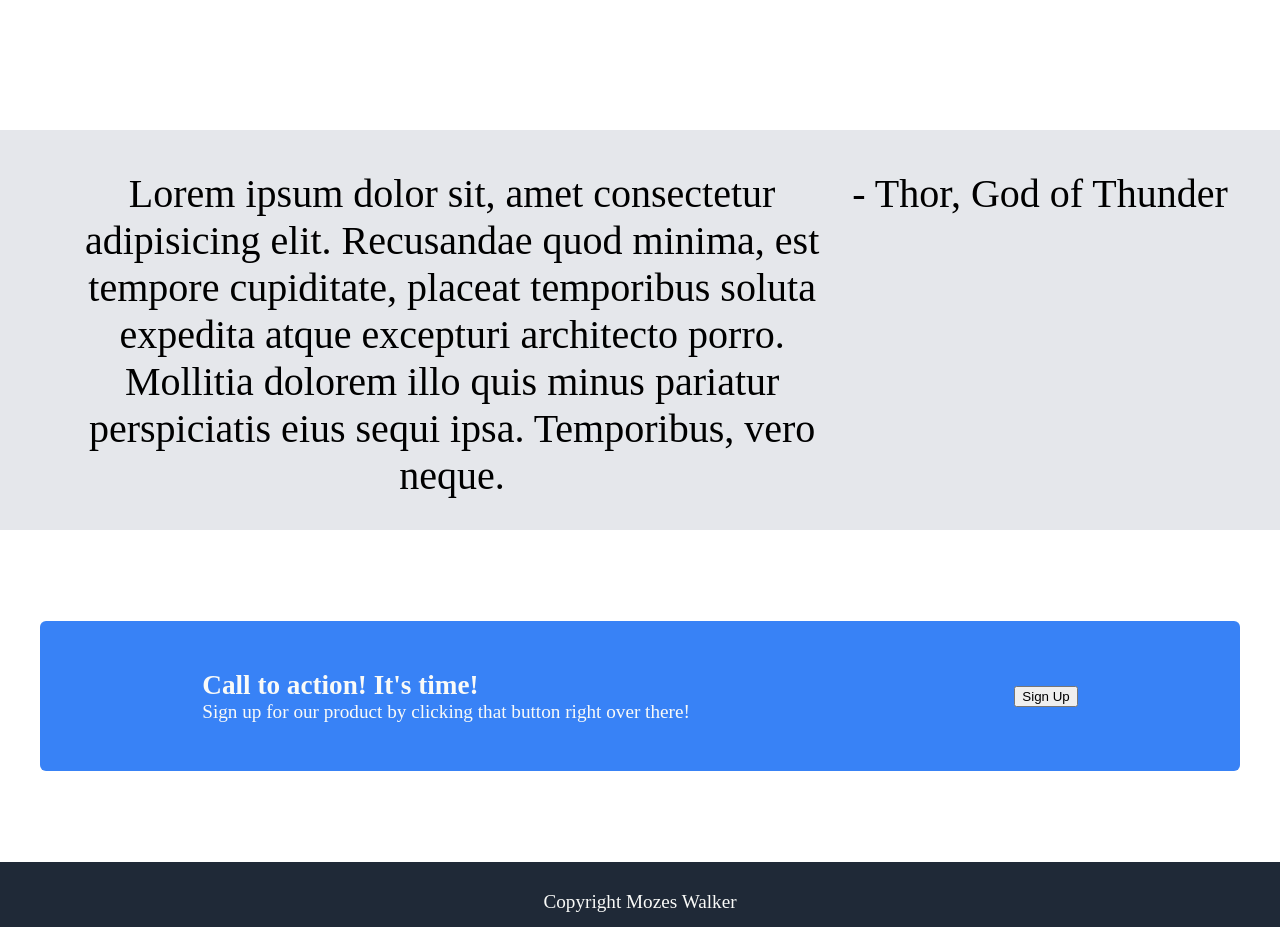
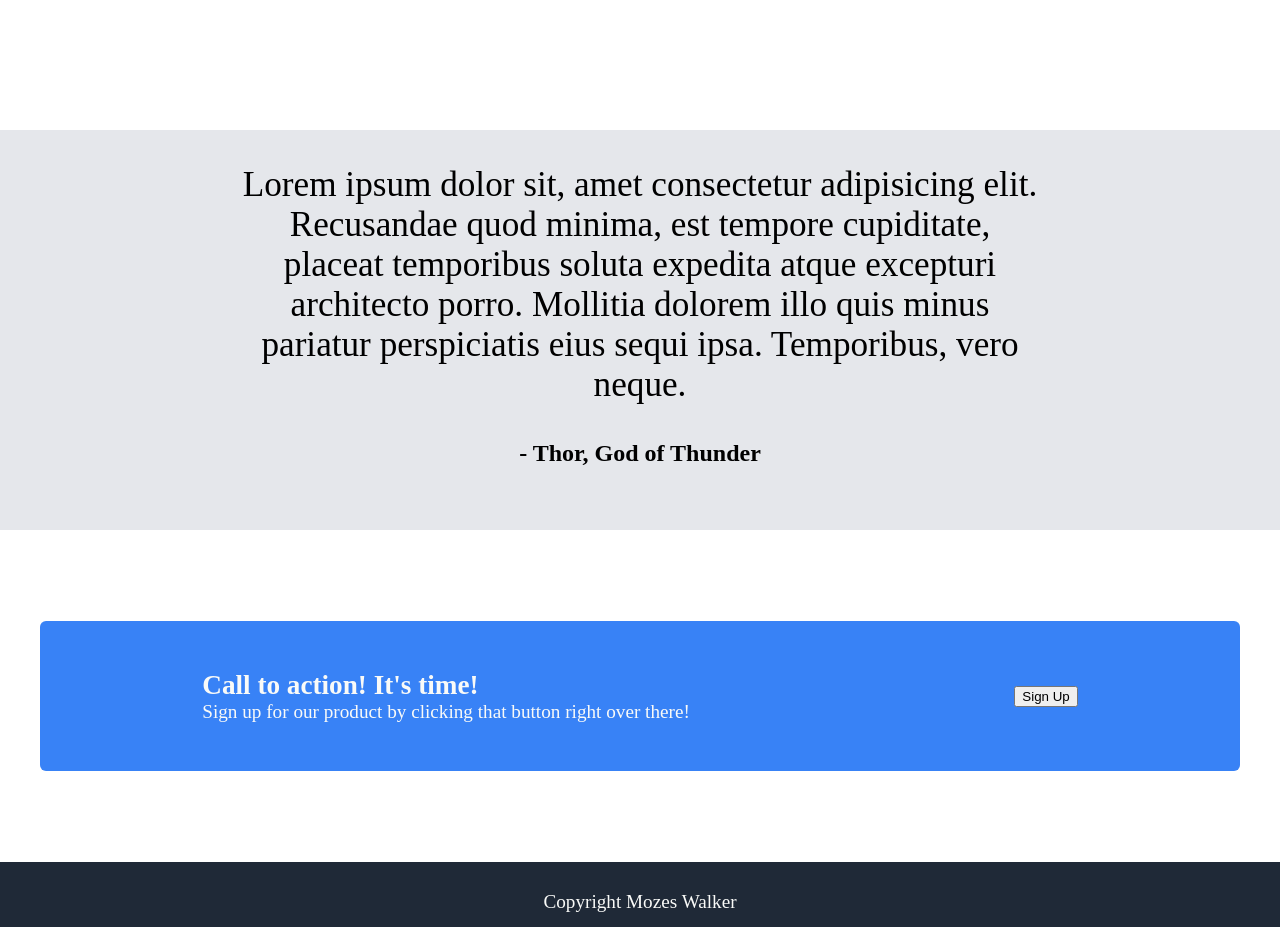
Before and after one commit to ADevCalledMo/Foundations-landing-page, a plain HTML site: page index.html in a window 1280 px wide. Shown: the part 1024-1951 px from the top of the page. Drawn offline with Linux system fonts and the light colour scheme.

Commit message:
text align quote section

```diff
--- a/Styles/styles.css
+++ b/Styles/styles.css
@@ -81,17 +81,26 @@ body {
 
  .quote {
    display: flex;
-   justify-content: center;
+   flex-direction: column;
+   align-items: center;
    height: 400px;
    background-color: var(--quote-bg);
  }
 
  .quote p {
-   font-size: 2.5rem;
    max-width: 800px;
+ }
+
+ .para-quote {
+   font-size: 2.2em;
    text-align: center;
  }
 
+ .para-author {
+   font-size: 1.5em;
+   font-weight: 600;
+   text-align: justify;
+ }
 
  .cta {
    display: flex;
--- a/index.html
+++ b/index.html
@@ -57,13 +57,13 @@
       </div>
     </div>
     <div class="quote">
-      <p>
+      <p class="para-quote">
         Lorem ipsum dolor sit, amet consectetur adipisicing elit. Recusandae
         quod minima, est tempore cupiditate, placeat temporibus soluta expedita
         atque excepturi architecto porro. Mollitia dolorem illo quis minus
         pariatur perspiciatis eius sequi ipsa. Temporibus, vero neque.
       </p>
-      <p>- Thor, God of Thunder</p>
+      <div class="para-author">- Thor, God of Thunder</div>
     </div>
     <div class="cta">
       <div class="cta-card">
```
